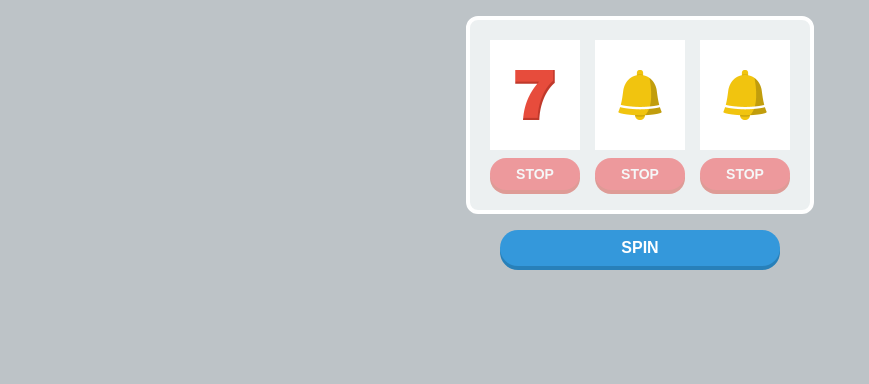
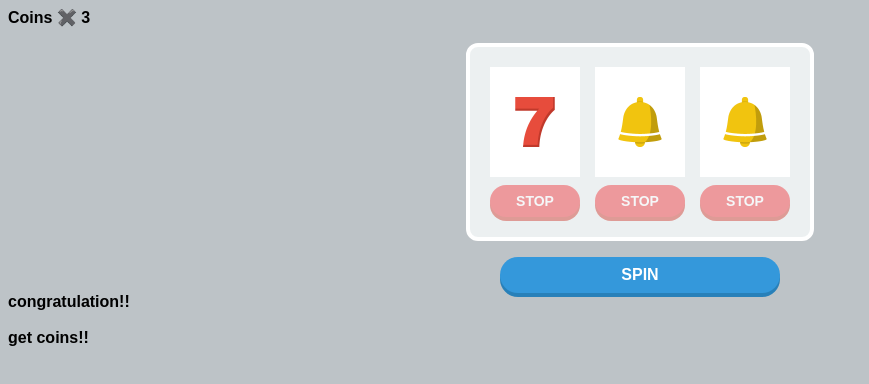
Before and after one commit to turutaro/slot.turutaro, a plain HTML site: page index.html in a window 1280 px wide. Shown: the whole page, without its empty margins (0-869 px from the left). Drawn offline with Linux system fonts and the light colour scheme.

Commit message:
Update index.html

```diff
--- a/index.html
+++ b/index.html
@@ -8,10 +8,14 @@
     <link rel="stylesheet" href="https://use.fontawesome.com/releases/v5.6.1/css/all.css">
 </head>
 <body>
+    <div class="coin">Coins ✖️ <span id="now-coins"></span></div>
+
     <main></main>
 
     <div id="spin">SPIN</div>
 
+    <div id="clear" class="hidden">congratulation!!<br><br>get <span id="get-coins"></span> coins!!</div>
+
     <script src="slot.js"></script>
 </body>
 </html>
```
